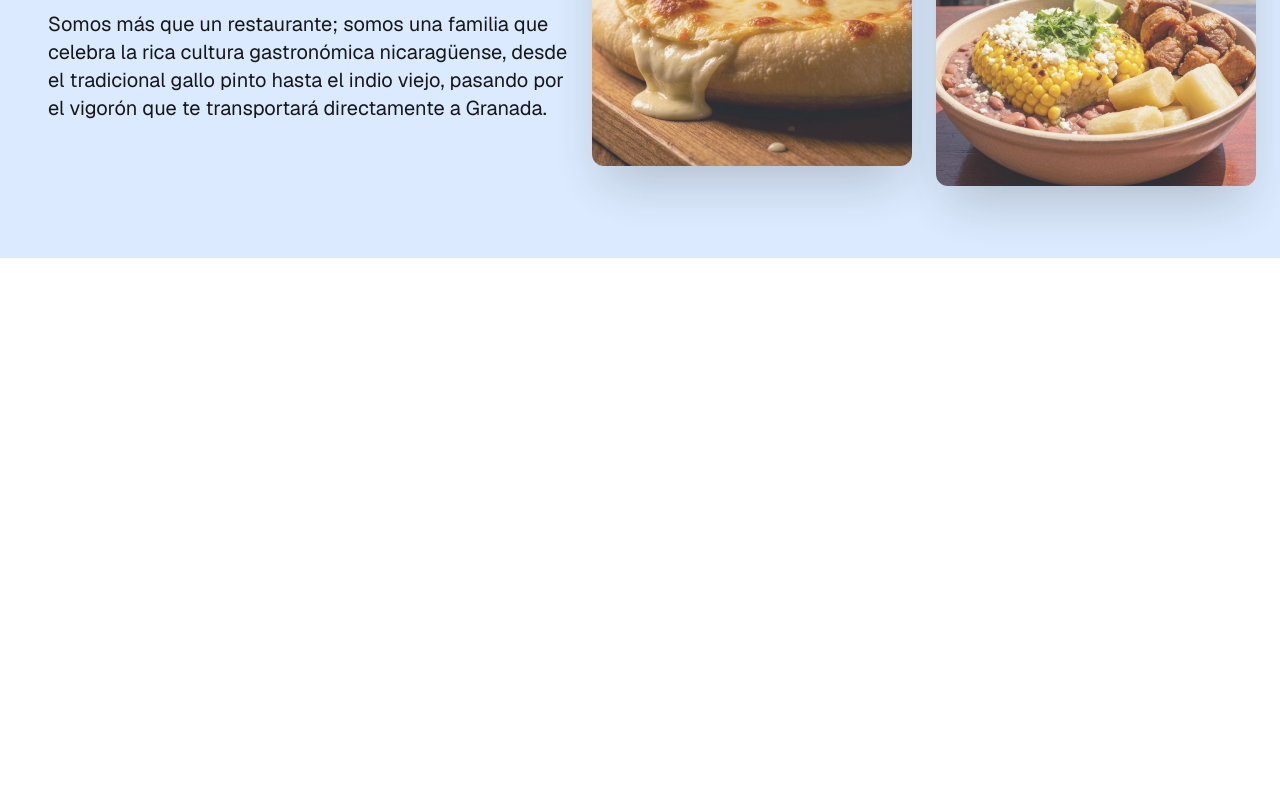
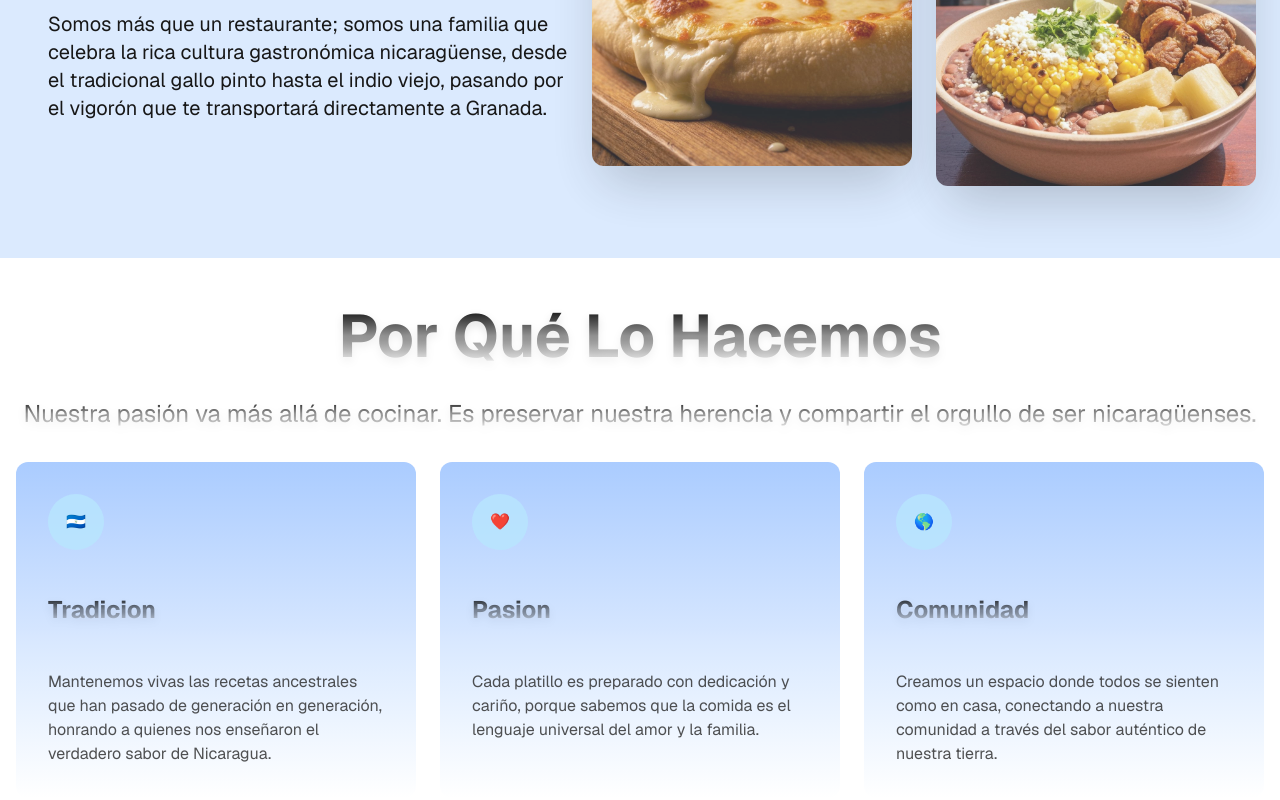
Before and after one commit to Lenin-Miranda/LaCucharaDeVilma, a Next.js app: page / in a window 1280 px wide. Shown: the part 1342-2142 px from the top of the page. Before the commit the page ends 1600 px from the top, so only its background shows below. Built offline with nearby package versions, Linux system fonts and the light colour scheme.

Commit message:
component/wwdt

```diff
--- a/src/app/components/NavBar.tsx
+++ b/src/app/components/NavBar.tsx
@@ -16,7 +16,7 @@ export default function NavBar() {
     <nav
       className={
         scrolled
-          ? "bg-white transition-colors duration-300 dark:text-white dark:bg-black dark:to-blue-700/80 flex justify-between w-full py-6 px-4 z-1000 fixed"
+          ? "bg-white transition-colors duration-300 dark:text-white dark:bg-neutral-950 flex justify-between w-full py-6 px-4 z-1000 fixed"
           : "bg-transparent transition-colors duration-300 flex justify-between w-full py-6 px-4 z-1000 fixed"
       }
     >
--- /dev/null
+++ b/src/app/components/Wwdt.tsx
@@ -0,0 +1,57 @@
+"use client";
+
+export default function Wwdt() {
+  return (
+    <section className="w-full dark:bg-neutral-900  h-screen px-4 flex flex-col gap-8 py-12">
+      <div className="flex flex-col gap-8">
+        <h1 className="text-center drop-shadow-lg bg-gradient-to-b from-black via-black/40 to-white/30 bg-clip-text text-transparent dark:from-white dark:via-white/60 dark:to-black/30 font-bold text-6xl ">
+          Por Qué Lo Hacemos
+        </h1>
+        <p className="text-center drop-shadow-lg bg-gradient-to-b from-black via-black/40 to-white/30 bg-clip-text text-transparent dark:from-white dark:via-white/60 dark:to-black/30 text-2xl">
+          {" "}
+          Nuestra pasión va más allá de cocinar. Es preservar nuestra herencia y
+          compartir el orgullo de ser nicaragüenses.
+        </p>
+      </div>
+      <div className="grid grid-cols-1 md:grid-cols-3 gap-6">
+        <div className="flex flex-col rounded-xl w-full rounded p-8 gap-3 transition-transform duration-300 ease-in-out hover:scale-105 hover:shadow-2xl bg-gradient-to-b from-blue-500/40 via-blue-500/20 to-white dark:bg-black dark:bg-none">
+          <span className="mb-8 rounded-[50%] w-14 h-14 bg-sky-200/80 dark:bg-neutral-800 flex items-center justify-center">
+            🇳🇮
+          </span>
+          <h3 className="text-2xl font-bold text-blue-950 drop-shadow-lg bg-gradient-to-b from-black via-black/40 to-white/30 bg-clip-text text-transparent dark:from-white dark:via-white/60 dark:to-black/30 ">
+            Tradicion
+          </h3>
+          <p className="mt-8 max-w-100 text-neutral-800/80 dark:text-neutral-400">
+            Mantenemos vivas las recetas ancestrales que han pasado de
+            generación en generación, honrando a quienes nos enseñaron el
+            verdadero sabor de Nicaragua.
+          </p>
+        </div>
+        <div className="flex gap-3 flex-col rounded-xl w-full rounded p-8 transition-transform duration-300 ease-in-out hover:scale-105 hover:shadow-2xl bg-gradient-to-b from-blue-500/40 via-blue-500/20 to-white dark:bg-black dark:bg-none">
+          <span className="mb-8 rounded-[50%] w-14 h-14 bg-sky-200/80 dark:bg-neutral-800 flex items-center justify-center">
+            ❤️
+          </span>
+          <h3 className="text-2xl font-bold text-blue-950 drop-shadow-lg bg-gradient-to-b from-black via-black/40 to-white/30 bg-clip-text text-transparent dark:from-white dark:via-white/60 dark:to-black/30 ">
+            Pasion
+          </h3>
+          <p className="mt-8 max-w-100 text-neutral-800/80 dark:text-neutral-400">
+            Cada platillo es preparado con dedicación y cariño, porque sabemos
+            que la comida es el lenguaje universal del amor y la familia.
+          </p>
+        </div>
+        <div className="flex flex-col w-full gap-3 rounded-xl rounded p-8 transition-transform duration-300 ease-in-out hover:scale-105 hover:shadow-2xl bg-gradient-to-b from-blue-500/40 via-blue-500/20 to-white dark:bg-black dark:bg-none">
+          <span className="mb-8 rounded-[50%] w-14 h-14 bg-sky-200/80 dark:bg-neutral-800 flex items-center justify-center">
+            🌎
+          </span>
+          <h3 className="text-2xl font-bold text-blue-950 drop-shadow-lg bg-gradient-to-b from-black via-black/40 to-white/30 bg-clip-text text-transparent dark:from-white dark:via-white/60 dark:to-black/30">
+            Comunidad
+          </h3>
+          <p className="mt-8 text-neutral-800/80 max-w-100 dark:text-neutral-400">
+            Creamos un espacio donde todos se sienten como en casa, conectando a
+            nuestra comunidad a través del sabor auténtico de nuestra tierra.
+          </p>
+        </div>
+      </div>
+    </section>
+  );
+}
--- a/src/app/page.tsx
+++ b/src/app/page.tsx
@@ -2,6 +2,7 @@ import Image from "next/image";
 import NavBar from "./components/NavBar";
 import Hero from "./components/Hero";
 import About from "./components/About";
+import Wwdt from "./components/Wwdt";
 
 export default function Home() {
   return (
@@ -10,6 +11,7 @@ export default function Home() {
         <NavBar />
         <Hero />
         <About />
+        <Wwdt />
       </main>
     </div>
   );
```
